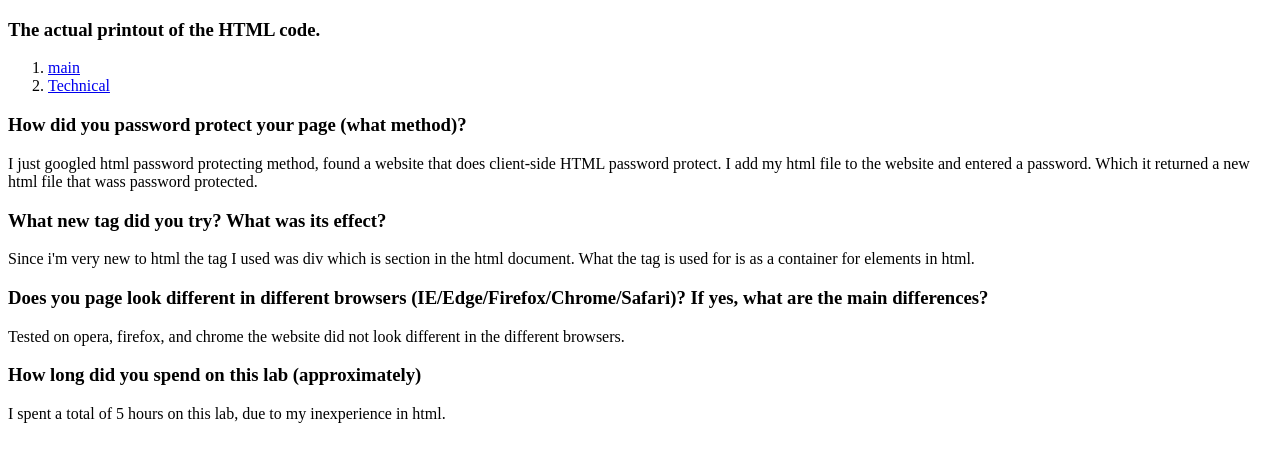
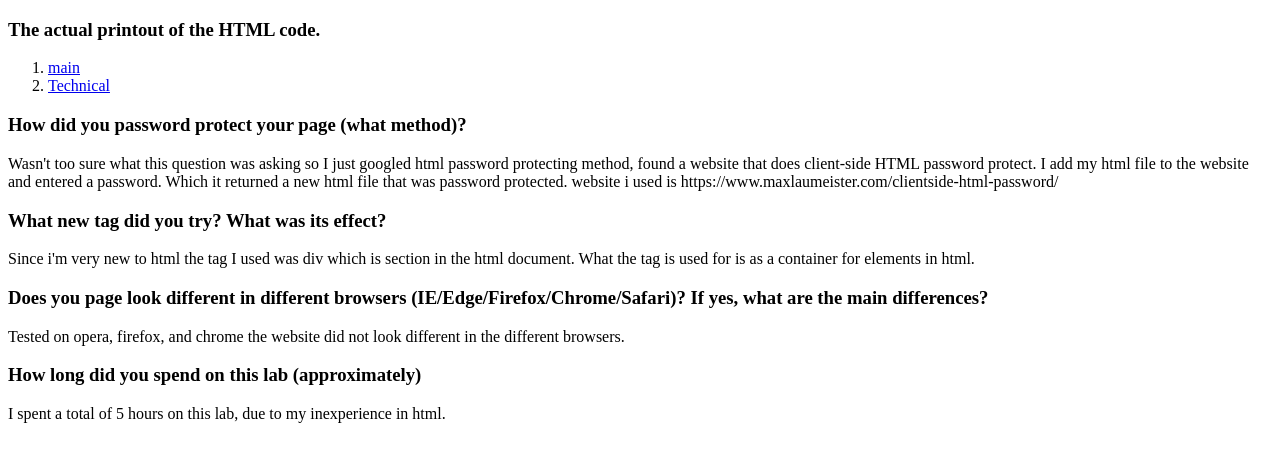
Before and after one commit to gsader/cps1, a plain HTML site: page index.html in a window 1280 px wide. Drawn offline with Linux system fonts and the light colour scheme.

Commit message:
Update index.html

```diff
--- a/index.html
+++ b/index.html
@@ -20,8 +20,9 @@ content="text/html; charset=utf-8" />
 
 <h3> How did you password protect your page (what method)?</h3>
 
-<div> I just googled html password protecting method, found a website that does client-side HTML password protect. I add my html file to the website and entered a password. Which it returned a new html
-file that wass password protected. </div>
+<div> Wasn't too sure what this question was asking so  I just googled html password protecting method, found a website that does client-side
+ HTML password protect. I add my html file to the website and entered a password. Which it returned a new html
+file that was password protected. website i used is https://www.maxlaumeister.com/clientside-html-password/ </div>
 
 <h3> What new tag did you try? What was its effect? </h3>
 
```
